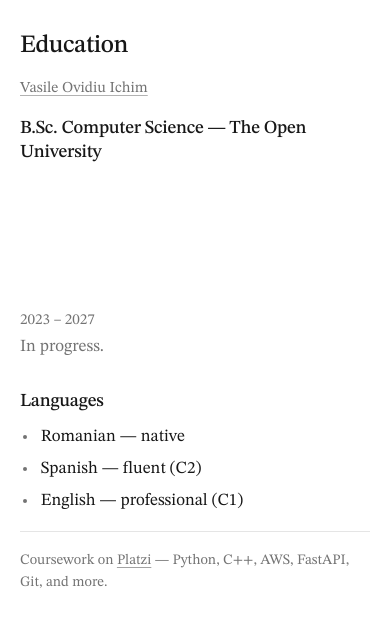
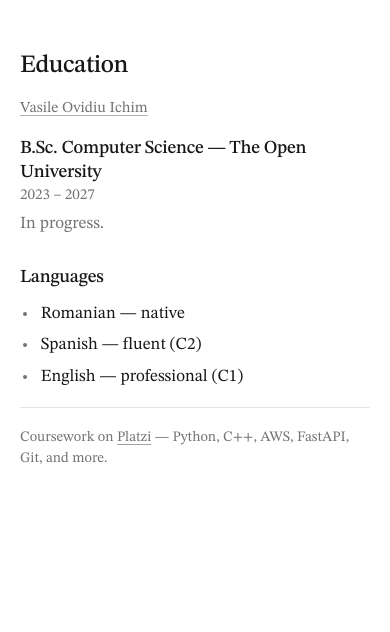
Before and after one commit to zabbix-byte/cv, a Django app: page /education/ in a window 390 px wide. Shown: the top 632 px of the page. Run offline with Django 5.2, Linux system fonts and the light colour scheme; some web fonts are replaced.

Commit message:
feat: Refine CSS styles for improved layout and responsiveness
- Adjusted padding and margin properties to enhance spacing and ensure content is clear of browser chrome.
- Updated styles for the homepage and role titles to improve visual hierarchy and readability.
- Incremented the stylesheet version in the base HTML template to reflect the latest changes.

```diff
--- a/static/css/style.css
+++ b/static/css/style.css
@@ -453,38 +453,36 @@ a:focus-visible {
     max-width: none;
     width: 100%;
     box-sizing: border-box;
-    padding-top: calc(2rem + env(safe-area-inset-top, 0px));
+    /* Clear browser chrome + notch — safe-area alone is not enough for the URL bar */
+    padding-top: max(3.25rem, env(safe-area-inset-top, 0px) + 2.75rem);
     padding-right: 1.25rem;
     padding-bottom: calc(2.5rem + env(safe-area-inset-bottom, 0px));
     padding-left: 1.25rem;
   }
 
-  /* Home: one viewport, no scroll, with margins */
+  /* Home: prefer one viewport; scroll if needed so the title never sits under the URL bar */
   body:has(.page-home) {
-    height: 100svh;
-    max-height: 100svh;
-    overflow: hidden;
+    min-height: 100svh;
+    overflow-x: hidden;
   }
 
   .page-home {
-    height: 100svh;
-    max-height: 100svh;
-    overflow: hidden;
+    min-height: 100svh;
     display: flex;
     flex-direction: column;
-    justify-content: center;
+    justify-content: flex-start;
     box-sizing: border-box;
-    padding-top: max(1.5rem, env(safe-area-inset-top, 0px) + 1.25rem);
+    padding-top: max(3.25rem, env(safe-area-inset-top, 0px) + 2.75rem);
     padding-right: max(1.25rem, env(safe-area-inset-right, 0px) + 1rem);
-    padding-bottom: max(1.5rem, env(safe-area-inset-bottom, 0px) + 1.25rem);
+    padding-bottom: max(2rem, env(safe-area-inset-bottom, 0px) + 1.5rem);
     padding-left: max(1.25rem, env(safe-area-inset-left, 0px) + 1rem);
-    /* stay at Lee’s 17px when the screen allows; tighten only if needed */
     font-size: clamp(15px, 2.15vh + 0.55rem, 17px);
     line-height: 1.45;
   }
 
   .page-home article {
     min-height: 0;
+    margin-block: auto; /* center when short; collapses when content needs the top pad */
   }
 
   .page-home h1 {
@@ -521,19 +519,29 @@ a:focus-visible {
     font-size: 1.05rem;
   }
 
-  .page h2.role-title {
+  .page h2.role-title,
+  .role-title {
     margin: 0;
+    /* flex-grow: 1 stretches the title vertically in a column and leaves a huge gap */
+    flex: 0 1 auto;
+    width: 100%;
   }
 
   .role-head {
     flex-direction: column;
     align-items: flex-start;
-    gap: 0.1rem;
-    margin-bottom: 0.25rem;
+    gap: 0.05rem;
+    margin-bottom: 0.35rem;
   }
 
   .role-dates {
     white-space: normal;
+    margin: 0;
+  }
+
+  .role > p:first-of-type,
+  .role > ul:first-of-type {
+    margin-top: 0;
   }
 
   .role ul {
@@ -606,28 +614,27 @@ a:focus-visible {
 
 @media (max-width: 380px) {
   .page {
-    padding-top: calc(1.75rem + env(safe-area-inset-top, 0px));
+    padding-top: max(3rem, env(safe-area-inset-top, 0px) + 2.5rem);
     padding-right: 1.15rem;
     padding-bottom: calc(2rem + env(safe-area-inset-bottom, 0px));
     padding-left: 1.15rem;
   }
 
   .page-home {
-    padding-top: max(1.25rem, env(safe-area-inset-top, 0px) + 1rem);
+    padding-top: max(3rem, env(safe-area-inset-top, 0px) + 2.5rem);
     padding-right: 1.15rem;
-    padding-bottom: max(1.25rem, env(safe-area-inset-bottom, 0px) + 1rem);
+    padding-bottom: max(1.75rem, env(safe-area-inset-bottom, 0px) + 1.25rem);
     padding-left: 1.15rem;
   }
 }
 
-/* Very short viewports: keep one screen */
+/* Short viewports: tighten type, keep title clear of the chrome */
 @media (max-width: 720px) and (max-height: 700px) {
   .page-home {
     font-size: clamp(14px, 2vh + 0.45rem, 16px);
     line-height: 1.4;
-    justify-content: flex-start;
-    padding-top: max(1rem, env(safe-area-inset-top, 0px) + 0.85rem);
-    padding-bottom: max(1rem, env(safe-area-inset-bottom, 0px) + 0.85rem);
+    padding-top: max(2.75rem, env(safe-area-inset-top, 0px) + 2.25rem);
+    padding-bottom: max(1.5rem, env(safe-area-inset-bottom, 0px) + 1.1rem);
   }
 
   .page-home h1 {
--- a/templates/base.html
+++ b/templates/base.html
@@ -72,7 +72,7 @@
     <link href="https://fonts.googleapis.com/css2?family=STIX+Two+Text:ital,wght@0,400;0,500;0,600;1,400;1,500&display=swap" rel="stylesheet">
     <link rel="preload" href="{% static 'fonts/stix-var-latin.woff2' %}" as="font" type="font/woff2" crossorigin>
 
-    <link rel="stylesheet" href="{% static 'css/style.css' %}?v=20">
+    <link rel="stylesheet" href="{% static 'css/style.css' %}?v=22">
     {% block head %}{% endblock %}
   </head>
 
```
